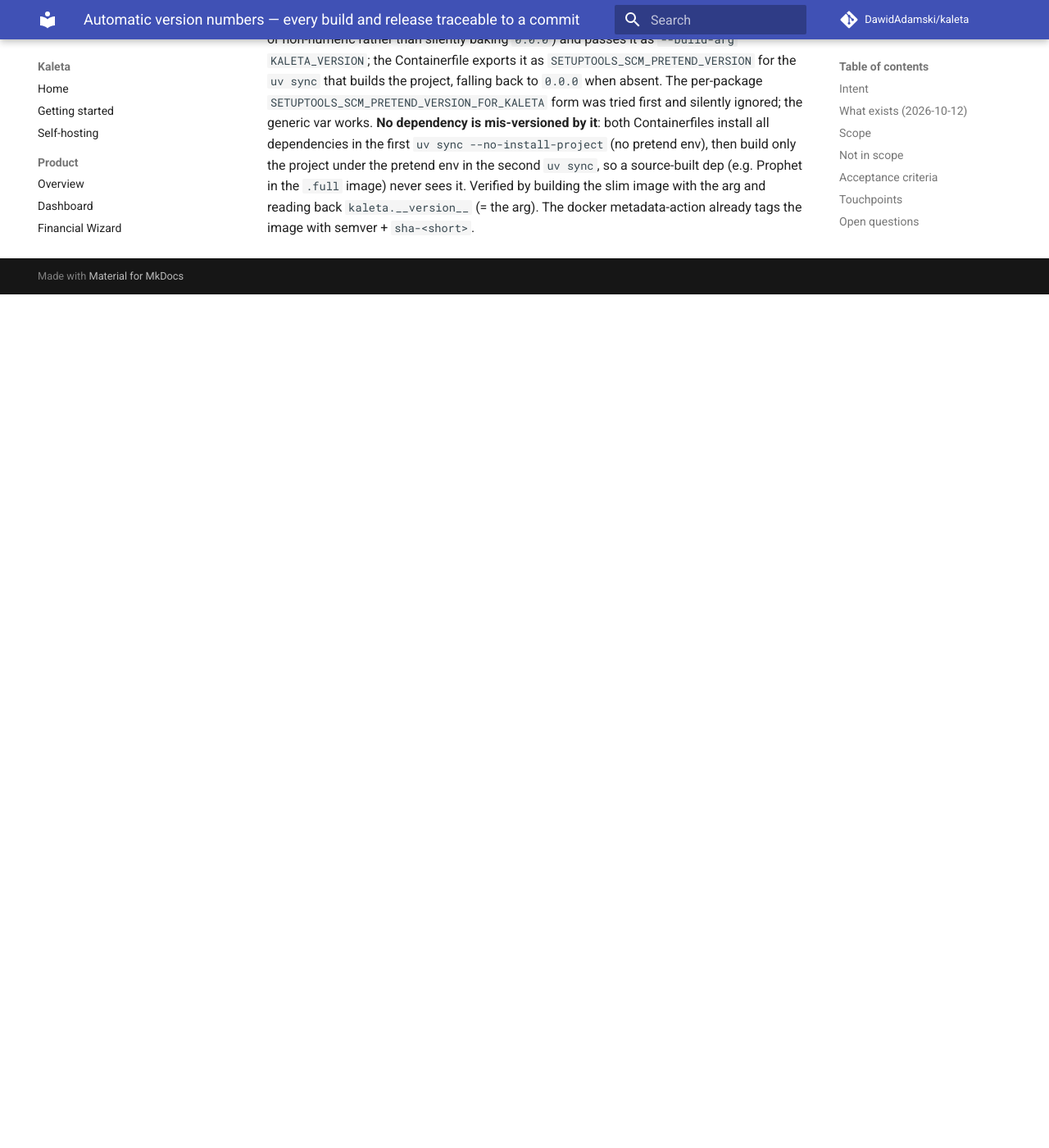
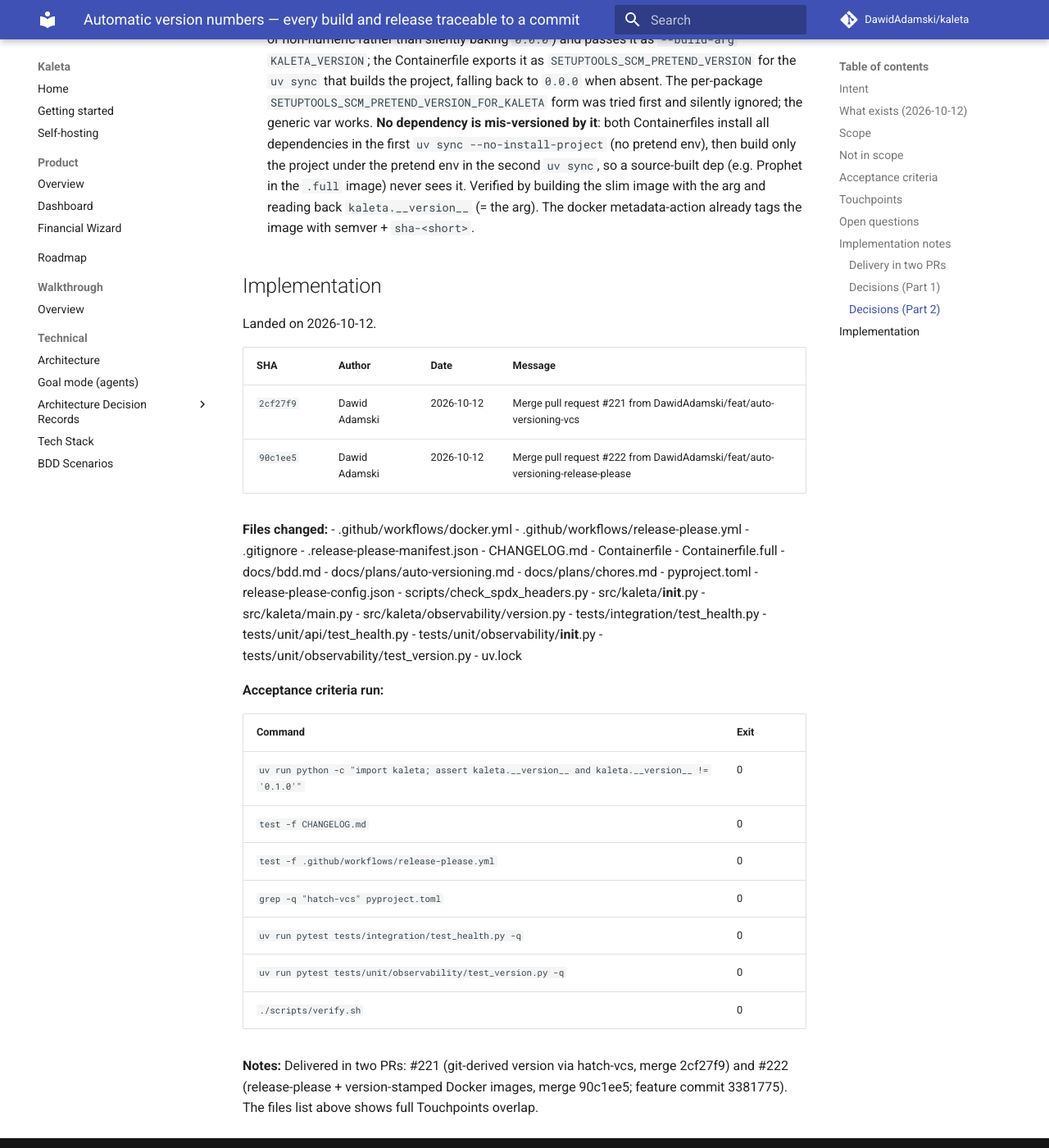
Before and after one commit to DawidAdamski/kaleta, an MkDocs documentation site: the page built from docs/plans/archive/auto-versioning.md, in a window 1280 px wide and 1400 px high, scrolled down 4789 px. Shown: the whole window at 82% size. Built offline with MkDocs 1.6.1 and Material for MkDocs 9.7.7, drawn with Linux system fonts in a browser that asks for light colours; comment, search, counter and statistics services are not loaded; before the commit the page ends 5148 px from its top, so only the background shows below that.

Commit message:
docs(plans): archive auto-versioning (PRs #221, #222)
Both parts merged to main. Stamped with commit/PR references, status flipped
to archived, moved to docs/plans/archive/. All acceptance criteria pass.

Co-Authored-By: Claude Opus 4.8 <noreply@anthropic.com>

```diff
--- a/docs/plans/auto-versioning.md
+++ b/docs/plans/archive/auto-versioning.md
@@ -3,8 +3,9 @@ plan_id: auto-versioning
 title: Automatic version numbers — every build and release traceable to a commit
 area: build / ci / observability
 effort: medium
-status: in-progress
-roadmap_ref: ../roadmap.md
+status: archived
+archived_at: 2026-10-12
+roadmap_ref: ../../roadmap.md
 ---
 
 # Automatic version numbers — every build and release traceable to a commit
@@ -190,3 +191,49 @@ running instance and say exactly which commit it is.
   image) never sees it. Verified by building the slim image with the arg and reading back
   `kaleta.__version__` (= the arg). The docker metadata-action already tags the image with
   semver + `sha-<short>`.
+
+## Implementation
+
+Landed on 2026-10-12.
+
+| SHA | Author | Date | Message |
+|---|---|---|---|
+| `2cf27f9` | Dawid Adamski | 2026-10-12 | Merge pull request #221 from DawidAdamski/feat/auto-versioning-vcs |
+| `90c1ee5` | Dawid Adamski | 2026-10-12 | Merge pull request #222 from DawidAdamski/feat/auto-versioning-release-please |
+
+**Files changed:**
+- .github/workflows/docker.yml
+- .github/workflows/release-please.yml
+- .gitignore
+- .release-please-manifest.json
+- CHANGELOG.md
+- Containerfile
+- Containerfile.full
+- docs/bdd.md
+- docs/plans/auto-versioning.md
+- docs/plans/chores.md
+- pyproject.toml
+- release-please-config.json
+- scripts/check_spdx_headers.py
+- src/kaleta/__init__.py
+- src/kaleta/main.py
+- src/kaleta/observability/version.py
+- tests/integration/test_health.py
+- tests/unit/api/test_health.py
+- tests/unit/observability/__init__.py
+- tests/unit/observability/test_version.py
+- uv.lock
+
+**Acceptance criteria run:**
+
+| Command | Exit |
+|---|---|
+| `uv run python -c "import kaleta; assert kaleta.__version__ and kaleta.__version__ != '0.1.0'"` | 0 |
+| `test -f CHANGELOG.md` | 0 |
+| `test -f .github/workflows/release-please.yml` | 0 |
+| `grep -q "hatch-vcs" pyproject.toml` | 0 |
+| `uv run pytest tests/integration/test_health.py -q` | 0 |
+| `uv run pytest tests/unit/observability/test_version.py -q` | 0 |
+| `./scripts/verify.sh` | 0 |
+
+**Notes:** Delivered in two PRs: #221 (git-derived version via hatch-vcs, merge 2cf27f9) and #222 (release-please + version-stamped Docker images, merge 90c1ee5; feature commit 3381775). The files list above shows full Touchpoints overlap.
```
